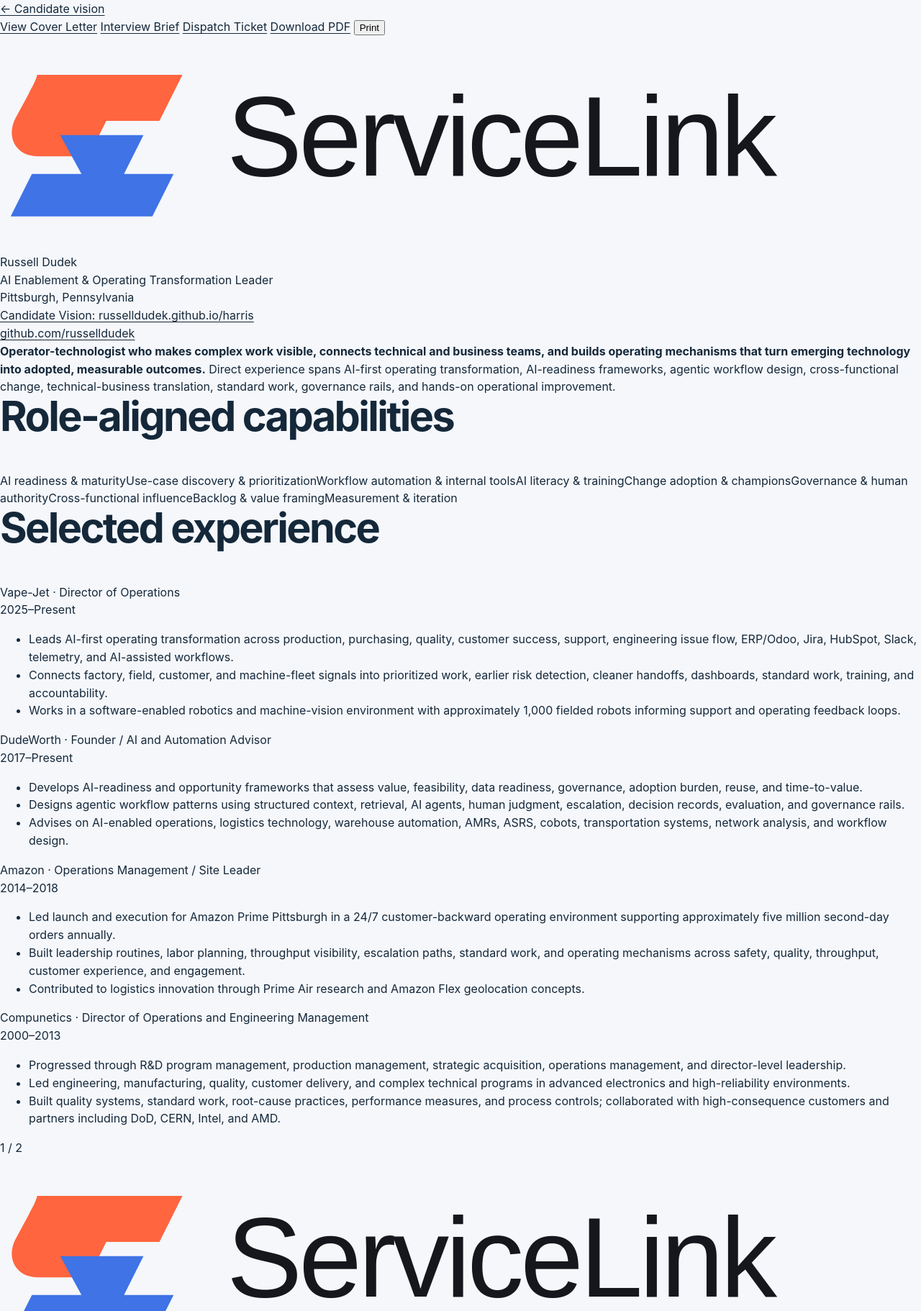
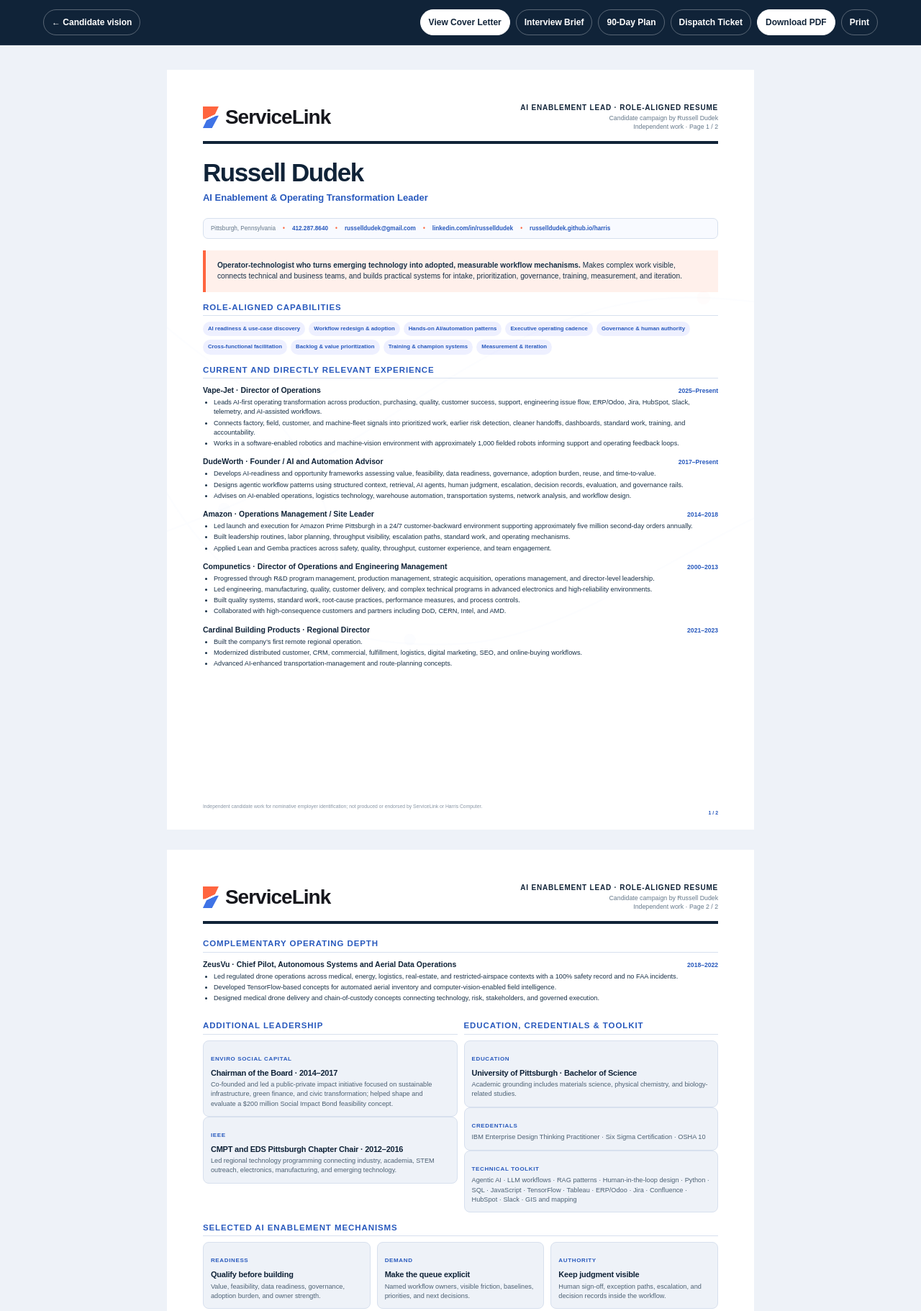
Before and after one commit to russelldudek/harris, a plain HTML site: page resume.html in a window 1280 px wide. Shown: the top 1822 px of the page at 72% size. Drawn offline with Linux system fonts and the light colour scheme.

Commit message:
Apply shared document styling and complete resume header contacts

```diff
--- a/resume.html
+++ b/resume.html
@@ -1,117 +1,24 @@
-<!doctype html>
-<html lang="en">
-<head>
-  <meta charset="utf-8">
-  <meta name="viewport" content="width=device-width,initial-scale=1">
-  <meta name="description" content="Russell Dudek role-aligned resume for the ServiceLink AI Enablement Lead role.">
-  <title>Russell Dudek | ServiceLink AI Enablement Lead Resume</title>
-  <link rel="stylesheet" href="styles.css">
-</head>
-<body>
-<header class="doc-bar no-print">
-  <div class="site-shell inner">
-    <a href="index.html">← Candidate vision</a>
-    <div class="doc-actions" aria-label="Resume actions">
-      <a class="action-primary" href="cover-letter.html">View Cover Letter</a>
-      <a href="interview-brief.html">Interview Brief</a>
-      <a href="ai-dispatch-ticket.html">Dispatch Ticket</a>
-      <a class="action-download" href="docs/Russell-Dudek-ServiceLink-Resume.pdf" download>Download PDF</a>
-      <button type="button" onclick="window.print()">Print</button>
-    </div>
-  </div>
-</header>
+<!doctype html><html lang="en"><head><meta charset="utf-8"><meta name="viewport" content="width=device-width,initial-scale=1"><link rel="stylesheet" href="brand-tokens.css"><link rel="stylesheet" href="styles.css"><link rel="stylesheet" href="documents.css"><meta name="description" content="Russell Dudek role-aligned resume for ServiceLink AI Enablement Lead."><title>Russell Dudek | ServiceLink AI Enablement Lead Resume</title></head><body class="document-page">
+<header class="doc-bar no-print"><div class="shell inner"><a href="index.html">← Candidate vision</a><div class="doc-actions" aria-label="Resume actions"><a class="primary" href="cover-letter.html">View Cover Letter</a><a href="interview-brief.html">Interview Brief</a><a href="90-day-plan.html">90-Day Plan</a><a href="ai-dispatch-ticket.html">Dispatch Ticket</a><a class="download" href="docs/Russell-Dudek-ServiceLink-Resume.pdf" download>Download PDF</a><button type="button" onclick="window.print()">Print</button></div></div></header>
 <main class="doc-wrap" aria-label="Russell Dudek resume">
-<section class="print-page resume-page resume-page-one">
-  <header class="resume-head">
-    <div class="resume-person">
-      <img class="resume-logo" src="assets/servicelink-logo.svg" alt="ServiceLink">
-      <div class="resume-name">Russell Dudek</div>
-      <div class="resume-id">AI Enablement &amp; Operating Transformation Leader</div>
-    </div>
-    <div class="contact">Pittsburgh, Pennsylvania<br><a href="index.html">Candidate Vision: russelldudek.github.io/harris</a><br><a href="https://github.com/russelldudek">github.com/russelldudek</a></div>
-  </header>
-
-  <div class="resume-summary"><strong>Operator-technologist who makes complex work visible, connects technical and business teams, and builds operating mechanisms that turn emerging technology into adopted, measurable outcomes.</strong> Direct experience spans AI-first operating transformation, AI-readiness frameworks, agentic workflow design, cross-functional change, technical-business translation, standard work, governance rails, and hands-on operational improvement.</div>
-
-  <section class="resume-section"><h2>Role-aligned capabilities</h2>
-    <div class="capabilities"><span>AI readiness &amp; maturity</span><span>Use-case discovery &amp; prioritization</span><span>Workflow automation &amp; internal tools</span><span>AI literacy &amp; training</span><span>Change adoption &amp; champions</span><span>Governance &amp; human authority</span><span>Cross-functional influence</span><span>Backlog &amp; value framing</span><span>Measurement &amp; iteration</span></div>
-  </section>
-
-  <section class="resume-section"><h2>Selected experience</h2>
-    <article class="role"><div class="role-head"><div><span class="role-org">Vape-Jet</span> · <span class="role-title">Director of Operations</span></div><span class="role-date">2025–Present</span></div><ul>
-      <li>Leads AI-first operating transformation across production, purchasing, quality, customer success, support, engineering issue flow, ERP/Odoo, Jira, HubSpot, Slack, telemetry, and AI-assisted workflows.</li>
-      <li>Connects factory, field, customer, and machine-fleet signals into prioritized work, earlier risk detection, cleaner handoffs, dashboards, standard work, training, and accountability.</li>
-      <li>Works in a software-enabled robotics and machine-vision environment with approximately 1,000 fielded robots informing support and operating feedback loops.</li>
-    </ul></article>
-
-    <article class="role"><div class="role-head"><div><span class="role-org">DudeWorth</span> · <span class="role-title">Founder / AI and Automation Advisor</span></div><span class="role-date">2017–Present</span></div><ul>
-      <li>Develops AI-readiness and opportunity frameworks that assess value, feasibility, data readiness, governance, adoption burden, reuse, and time-to-value.</li>
-      <li>Designs agentic workflow patterns using structured context, retrieval, AI agents, human judgment, escalation, decision records, evaluation, and governance rails.</li>
-      <li>Advises on AI-enabled operations, logistics technology, warehouse automation, AMRs, ASRS, cobots, transportation systems, network analysis, and workflow design.</li>
-    </ul></article>
-
-    <article class="role"><div class="role-head"><div><span class="role-org">Amazon</span> · <span class="role-title">Operations Management / Site Leader</span></div><span class="role-date">2014–2018</span></div><ul>
-      <li>Led launch and execution for Amazon Prime Pittsburgh in a 24/7 customer-backward operating environment supporting approximately five million second-day orders annually.</li>
-      <li>Built leadership routines, labor planning, throughput visibility, escalation paths, standard work, and operating mechanisms across safety, quality, throughput, customer experience, and engagement.</li>
-      <li>Contributed to logistics innovation through Prime Air research and Amazon Flex geolocation concepts.</li>
-    </ul></article>
-
-    <article class="role"><div class="role-head"><div><span class="role-org">Compunetics</span> · <span class="role-title">Director of Operations and Engineering Management</span></div><span class="role-date">2000–2013</span></div><ul>
-      <li>Progressed through R&amp;D program management, production management, strategic acquisition, operations management, and director-level leadership.</li>
-      <li>Led engineering, manufacturing, quality, customer delivery, and complex technical programs in advanced electronics and high-reliability environments.</li>
-      <li>Built quality systems, standard work, root-cause practices, performance measures, and process controls; collaborated with high-consequence customers and partners including DoD, CERN, Intel, and AMD.</li>
-    </ul></article>
-  </section>
-  <div class="page-number">1 / 2</div>
-</section>
-
-<section class="print-page resume-page resume-page-two">
-  <header class="resume-head resume-head-compact">
-    <div class="resume-person"><img class="resume-logo" src="assets/servicelink-logo.svg" alt="ServiceLink"><div class="resume-name">Russell Dudek</div><div class="resume-id">Technical depth + field operations + change execution</div></div>
-    <div class="contact">AI Enablement Lead candidate<br>ServiceLink / Harris</div>
-  </header>
-
-  <section class="resume-section"><h2>Additional field, logistics, and distributed-operations experience</h2>
-    <article class="role"><div class="role-head"><div><span class="role-org">Cardinal Building Products</span> · <span class="role-title">Regional Director</span></div><span class="role-date">2021–2023</span></div><ul>
-      <li>Built the company’s first remote regional operation.</li>
-      <li>Modernized distributed customer, CRM, commercial, fulfillment, logistics, digital marketing, SEO, and online-buying workflows.</li>
-      <li>Advanced AI-enhanced transportation-management and route-planning concepts.</li>
-    </ul></article>
-
-    <article class="role"><div class="role-head"><div><span class="role-org">ZeusVu</span> · <span class="role-title">Chief Pilot, Autonomous Systems and Aerial Data Operations</span></div><span class="role-date">2018–2022</span></div><ul>
-      <li>Led regulated drone operations across medical, energy, logistics, real-estate, and restricted-airspace contexts with a 100% safety record and no FAA incidents.</li>
-      <li>Developed TensorFlow-based concepts for automated aerial inventory and computer-vision-enabled field intelligence.</li>
-      <li>Designed medical drone delivery and chain-of-custody concepts connecting technology, risk, stakeholders, and governed execution.</li>
-    </ul></article>
-  </section>
-
-  <section class="resume-section"><h2>Mandate-to-evidence map</h2>
-    <div class="fit-matrix">
-      <div><strong>Readiness + literacy</strong><span>DudeWorth frameworks; IEEE technical programming; role-specific translation and training.</span></div>
-      <div><strong>Use cases + backlog</strong><span>Vape-Jet cross-functional issue flow; Amazon operating cadence; value and feasibility framing.</span></div>
-      <div><strong>Build + deploy</strong><span>AI-assisted workflows, ERP/Odoo, Jira, HubSpot, Slack, telemetry, Python, SQL, JavaScript, and agentic patterns.</span></div>
-      <div><strong>Governance + trust</strong><span>Human-in-the-loop design, escalation, decision records, high-reliability quality systems, and regulated operations.</span></div>
-      <div><strong>Adoption + change</strong><span>Standard work, training, accountability, leadership routines, remote operations, and cross-functional influence.</span></div>
-      <div><strong>Measure + iterate</strong><span>Dashboards, performance measures, process controls, root cause, operating feedback loops, and time-to-value.</span></div>
-    </div>
-  </section>
-
-  <section class="resume-section"><h2>Leadership, community, and foundation</h2>
-    <div class="resume-grid-2">
-      <div>
-        <article class="role role-compact"><div class="role-head"><div><span class="role-org">Enviro Social Capital</span> · <span class="role-title">Chairman of the Board</span></div><span class="role-date">2014–2017</span></div><ul><li>Co-founded and led a public-private impact initiative focused on sustainable infrastructure, green finance, and civic transformation.</li><li>Helped shape and evaluate a $200 million Social Impact Bond feasibility concept for Pittsburgh sewage and green-infrastructure improvement.</li></ul></article>
-        <article class="role role-compact"><div class="role-head"><div><span class="role-org">IEEE</span> · <span class="role-title">CMPT and EDS Pittsburgh Chapter Chair</span></div><span class="role-date">2012–2016</span></div><ul><li>Led regional technology programming connecting industry, academia, STEM outreach, electronics, manufacturing, and emerging technology.</li><li>Organized conferences, seminars, business tours, and technical programming.</li></ul></article>
-      </div>
-      <aside>
-        <div class="meta-block"><strong>Technical toolkit</strong><br>Agentic AI · LLM workflows · RAG patterns · Human-in-the-loop design · Python · SQL · JavaScript · TensorFlow · Tableau · ERP/Odoo workflows · Jira · Confluence · HubSpot · Slack · GIS and mapping workflows</div>
-        <div class="meta-block"><strong>Education</strong><br>University of Pittsburgh · Bachelor of Science<br><span class="muted">Academic grounding includes materials science, physical chemistry, and biology-related studies.</span></div>
-        <div class="meta-block"><strong>Credentials</strong><br>IBM Enterprise Design Thinking Practitioner<br>Six Sigma Certification<br>OSHA 10</div>
-        <div class="meta-block thesis-block"><strong>Candidate thesis</strong><br>Run AI enablement like a field-service operation: capture friction, triage value and risk, dispatch the smallest useful intervention, verify it in real work, and reroute based on evidence.</div>
-      </aside>
-    </div>
-  </section>
-  <div class="page-number">2 / 2</div>
-</section>
-</main>
-</body>
-</html>
+<section class="print-page"><div class="route-watermark" aria-hidden="true" style="opacity:.08"></div><div class="doc-brand"><span class="company-wordmark" aria-label="ServiceLink">ServiceLink</span><div class="doc-label"><strong>AI Enablement Lead · Role-aligned resume</strong>Candidate campaign by Russell Dudek<br>Independent work · Page 1 / 2</div></div>
+<h1 class="doc-title">Russell Dudek</h1><div class="doc-subtitle">AI Enablement &amp; Operating Transformation Leader</div><div class="contact-strip" aria-label="Russell Dudek contact information"><span>Pittsburgh, Pennsylvania</span><a href="tel:+14122878640">412.287.8640</a><a href="mailto:russelldudek@gmail.com">russelldudek@gmail.com</a><a href="https://www.linkedin.com/in/russelldudek/">linkedin.com/in/russelldudek</a><a href="https://russelldudek.github.io/harris/">russelldudek.github.io/harris</a></div>
+<div class="doc-summary"><strong>Operator-technologist who turns emerging technology into adopted, measurable workflow mechanisms.</strong> Makes complex work visible, connects technical and business teams, and builds practical systems for intake, prioritization, governance, training, measurement, and iteration.</div>
+<section class="doc-section"><h2>Role-aligned capabilities</h2><div class="skills"><span>AI readiness &amp; use-case discovery</span><span>Workflow redesign &amp; adoption</span><span>Hands-on AI/automation patterns</span><span>Executive operating cadence</span><span>Governance &amp; human authority</span><span>Cross-functional facilitation</span><span>Backlog &amp; value prioritization</span><span>Training &amp; champion systems</span><span>Measurement &amp; iteration</span></div></section>
+<section class="doc-section"><h2>Current and directly relevant experience</h2>
+<article class="role"><div class="role-head"><strong>Vape-Jet · Director of Operations</strong><span>2025–Present</span></div><ul><li>Leads AI-first operating transformation across production, purchasing, quality, customer success, support, engineering issue flow, ERP/Odoo, Jira, HubSpot, Slack, telemetry, and AI-assisted workflows.</li><li>Connects factory, field, customer, and machine-fleet signals into prioritized work, earlier risk detection, cleaner handoffs, dashboards, standard work, training, and accountability.</li><li>Works in a software-enabled robotics and machine-vision environment with approximately 1,000 fielded robots informing support and operating feedback loops.</li></ul></article>
+<article class="role"><div class="role-head"><strong>DudeWorth · Founder / AI and Automation Advisor</strong><span>2017–Present</span></div><ul><li>Develops AI-readiness and opportunity frameworks assessing value, feasibility, data readiness, governance, adoption burden, reuse, and time-to-value.</li><li>Designs agentic workflow patterns using structured context, retrieval, AI agents, human judgment, escalation, decision records, evaluation, and governance rails.</li><li>Advises on AI-enabled operations, logistics technology, warehouse automation, transportation systems, network analysis, and workflow design.</li></ul></article>
+<article class="role"><div class="role-head"><strong>Amazon · Operations Management / Site Leader</strong><span>2014–2018</span></div><ul><li>Led launch and execution for Amazon Prime Pittsburgh in a 24/7 customer-backward environment supporting approximately five million second-day orders annually.</li><li>Built leadership routines, labor planning, throughput visibility, escalation paths, standard work, and operating mechanisms.</li><li>Applied Lean and Gemba practices across safety, quality, throughput, customer experience, and team engagement.</li></ul></article>
+<article class="role"><div class="role-head"><strong>Compunetics · Director of Operations and Engineering Management</strong><span>2000–2013</span></div><ul><li>Progressed through R&amp;D program management, production management, strategic acquisition, operations management, and director-level leadership.</li><li>Led engineering, manufacturing, quality, customer delivery, and complex technical programs in advanced electronics and high-reliability environments.</li><li>Built quality systems, standard work, root-cause practices, performance measures, and process controls.</li><li>Collaborated with high-consequence customers and partners including DoD, CERN, Intel, and AMD.</li></ul></article>
+<article class="role"><div class="role-head"><strong>Cardinal Building Products · Regional Director</strong><span>2021–2023</span></div><ul><li>Built the company’s first remote regional operation.</li><li>Modernized distributed customer, CRM, commercial, fulfillment, logistics, digital marketing, SEO, and online-buying workflows.</li><li>Advanced AI-enhanced transportation-management and route-planning concepts.</li></ul></article>
+</section><div class="doc-disclaimer">Independent candidate work for nominative employer identification; not produced or endorsed by ServiceLink or Harris Computer.</div><div class="page-number">1 / 2</div></section>
+<section class="print-page"><div class="doc-brand"><span class="company-wordmark" aria-label="ServiceLink">ServiceLink</span><div class="doc-label"><strong>AI Enablement Lead · Role-aligned resume</strong>Candidate campaign by Russell Dudek<br>Independent work · Page 2 / 2</div></div>
+<section class="doc-section"><h2>Complementary operating depth</h2>
+<article class="role"><div class="role-head"><strong>ZeusVu · Chief Pilot, Autonomous Systems and Aerial Data Operations</strong><span>2018–2022</span></div><ul><li>Led regulated drone operations across medical, energy, logistics, real-estate, and restricted-airspace contexts with a 100% safety record and no FAA incidents.</li><li>Developed TensorFlow-based concepts for automated aerial inventory and computer-vision-enabled field intelligence.</li><li>Designed medical drone delivery and chain-of-custody concepts connecting technology, risk, stakeholders, and governed execution.</li></ul></article></section>
+<div class="doc-grid-2">
+<section class="doc-section"><h2>Additional leadership</h2><article class="doc-card"><b>Enviro Social Capital</b><h3>Chairman of the Board · 2014–2017</h3><p>Co-founded and led a public-private impact initiative focused on sustainable infrastructure, green finance, and civic transformation; helped shape and evaluate a $200 million Social Impact Bond feasibility concept.</p></article><article class="doc-card"><b>IEEE</b><h3>CMPT and EDS Pittsburgh Chapter Chair · 2012–2016</h3><p>Led regional technology programming connecting industry, academia, STEM outreach, electronics, manufacturing, and emerging technology.</p></article></section>
+<section class="doc-section"><h2>Education, credentials &amp; toolkit</h2><article class="doc-card"><b>Education</b><h3>University of Pittsburgh · Bachelor of Science</h3><p>Academic grounding includes materials science, physical chemistry, and biology-related studies.</p></article><article class="doc-card"><b>Credentials</b><p>IBM Enterprise Design Thinking Practitioner · Six Sigma Certification · OSHA 10</p></article><article class="doc-card"><b>Technical toolkit</b><p>Agentic AI · LLM workflows · RAG patterns · Human-in-the-loop design · Python · SQL · JavaScript · TensorFlow · Tableau · ERP/Odoo · Jira · Confluence · HubSpot · Slack · GIS and mapping</p></article></section>
+</div>
+<section class="doc-section"><h2>Selected AI enablement mechanisms</h2><div class="mechanism-grid"><article class="doc-card"><b>Readiness</b><h3>Qualify before building</h3><p>Value, feasibility, data readiness, governance, adoption burden, and owner strength.</p></article><article class="doc-card"><b>Demand</b><h3>Make the queue explicit</h3><p>Named workflow owners, visible friction, baselines, priorities, and next decisions.</p></article><article class="doc-card"><b>Authority</b><h3>Keep judgment visible</h3><p>Human sign-off, exception paths, escalation, and decision records inside the workflow.</p></article><article class="doc-card"><b>Adoption</b><h3>Teach through real tasks</h3><p>Standard work, role-specific training, champions, office hours, and reinforced practice.</p></article><article class="doc-card"><b>Measurement</b><h3>Prove changed work</h3><p>Cycle time, quality, rework, exceptions, retained use, and outcome-based iteration.</p></article><article class="doc-card"><b>Translation</b><h3>Bridge operating seams</h3><p>Connect business owners, technical teams, governance actors, users, and customers.</p></article></div></section>
+<section class="doc-section"><h2>ServiceLink transfer thesis</h2><div class="doc-summary">The consistent through-line is not hierarchy; it is mechanism-building: observe the workflow, make the problem visible, shape the intervention, connect technical and business people, teach the new standard, instrument the result, and iterate. That is the operating core of a hands-on AI Enablement Lead.</div></section>
+<div class="doc-disclaimer">Independent candidate work for nominative employer identification; not produced or endorsed by ServiceLink or Harris Computer.</div><div class="page-number">2 / 2</div></section></main></body></html>
```
